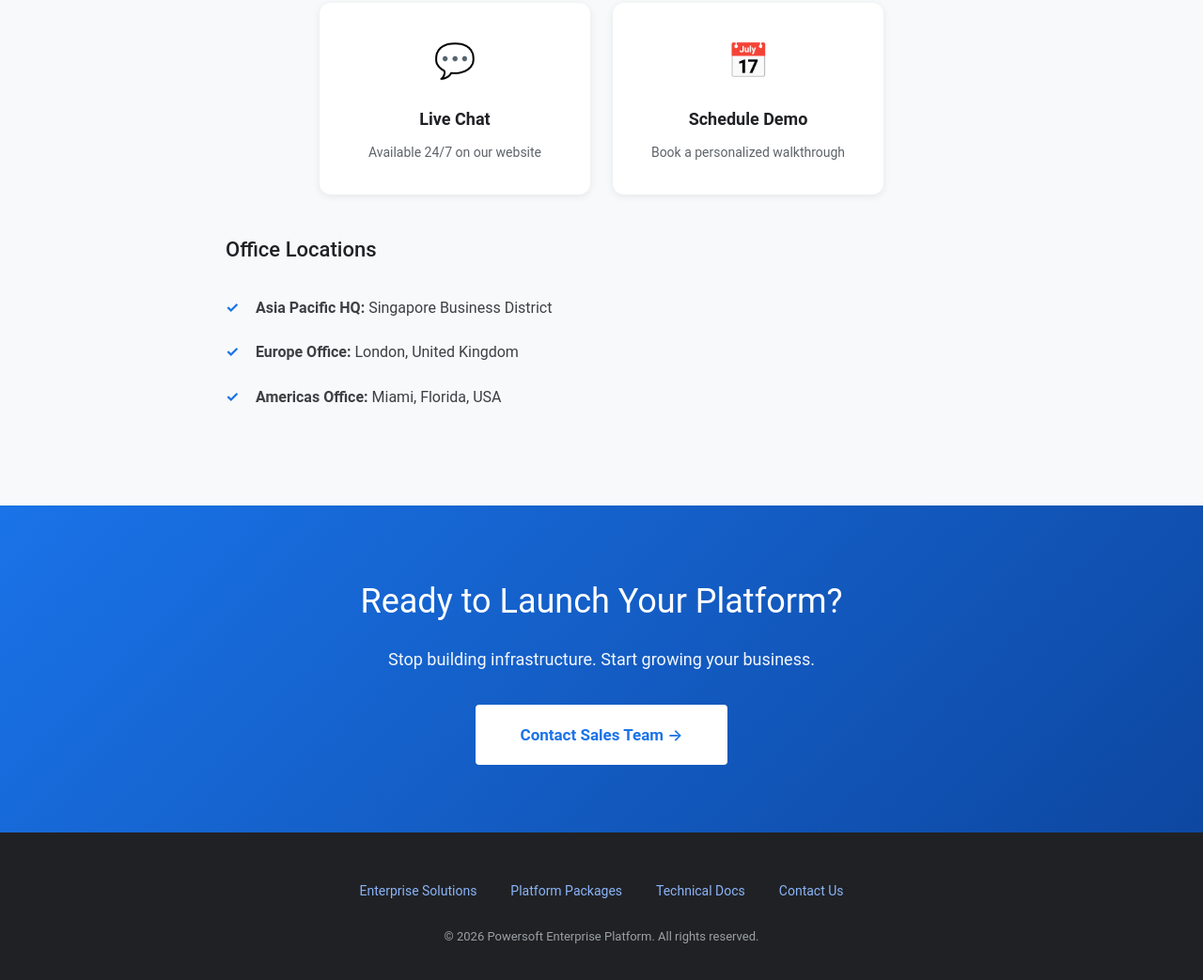
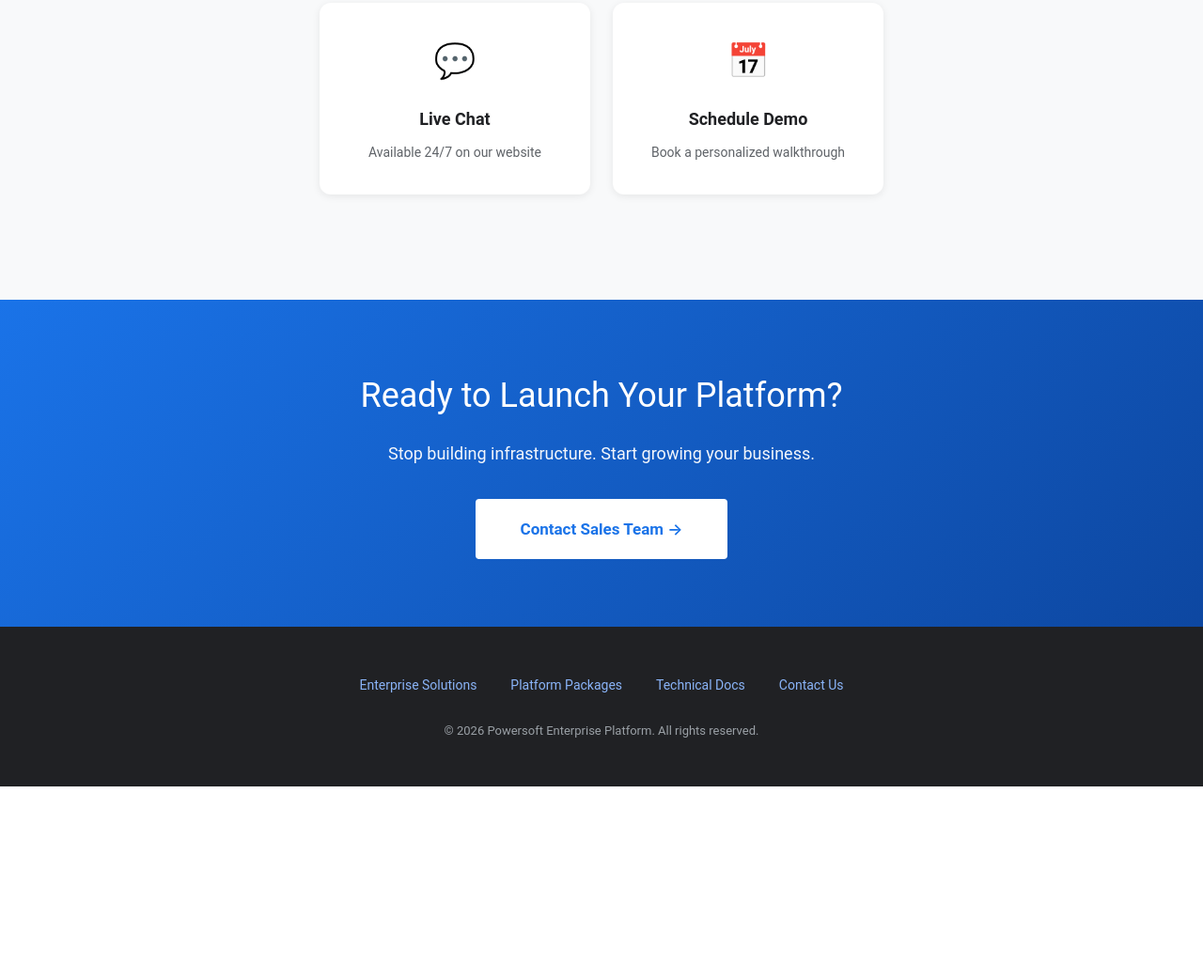
Before and after one commit to jinpyo181/powersoft-enterprise, a plain HTML site: page index.html in a window 1280 px wide. Shown: the part 8626-9669 px from the top of the page at 94% size. After the commit the page ends 9463 px from the top, so only its background shows below. Drawn offline with Linux system fonts and the light colour scheme.

Commit message:
Update index.html

```diff
--- a/index.html
+++ b/index.html
@@ -849,14 +849,6 @@
         </div>
     </div>
 
-    <div class="content-block">
-        <h3>Office Locations</h3>
-        <ul>
-            <li><strong>Asia Pacific HQ:</strong> Singapore Business District</li>
-            <li><strong>Europe Office:</strong> London, United Kingdom</li>
-            <li><strong>Americas Office:</strong> Miami, Florida, USA</li>
-        </ul>
-    </div>
 </section>
 
 <!-- ============================================
```
